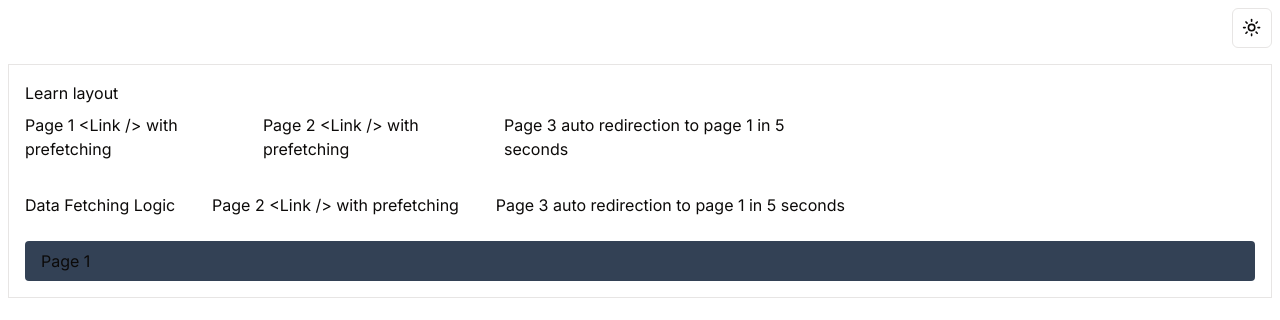
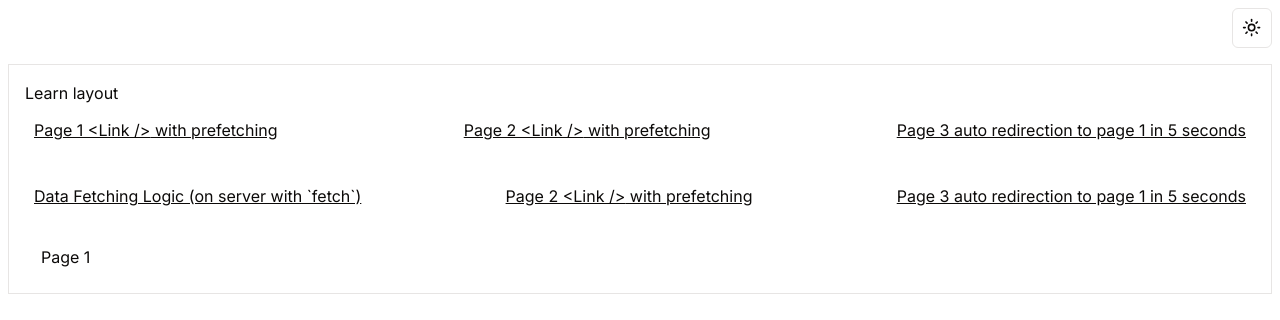
Before and after one commit to aditya-v22/nextjs-shadcn-template, a Next.js app: page /learn/page-1 in a window 1280 px wide. Shown: the top 320 px of the page. Built offline with nearby package versions, Linux system fonts and the light colour scheme.

Commit message:
Implement basic data fetching with fetch on server

```diff
--- /dev/null
+++ b/app/learn/data-fetching/layout.tsx
@@ -0,0 +1,14 @@
+export default function DataFetchingLayout({
+  children,
+}: {
+  children: React.ReactNode;
+}) {
+  return (
+    <div>
+      <h2>Data Fetching Example</h2>
+      <div className='mt-4 grid gap-4 sm:grid-cols-1 md:grid-cols-1 lg:grid-cols-2 xl:grid-cols-3'>
+        {children}
+      </div>
+    </div>
+  );
+}
--- /dev/null
+++ b/app/learn/data-fetching/loading.tsx
@@ -0,0 +1,7 @@
+import { PostSkeleton } from './post';
+
+export default function Loading() {
+  return new Array(12)
+    .fill(null)
+    .map((_, i) => <PostSkeleton key={i.toString()} />);
+}
--- /dev/null
+++ b/app/learn/data-fetching/page.tsx
@@ -0,0 +1,13 @@
+import PostCard, { Post } from './post';
+
+async function getPosts(): Promise<Post[]> {
+  await new Promise((resolve) => setTimeout(resolve, 2000));
+  const res = await fetch('https://jsonplaceholder.typicode.com/posts');
+  return res.json();
+}
+
+export default async function DataFetchingPage() {
+  const data = await getPosts();
+
+  return data.map((post) => <PostCard key={post.id} {...post} />);
+}
--- /dev/null
+++ b/app/learn/data-fetching/post.tsx
@@ -0,0 +1,59 @@
+import { Heart } from 'lucide-react';
+import { Button } from '@/components/ui/button';
+import {
+  Card,
+  CardContent,
+  CardDescription,
+  CardFooter,
+  CardHeader,
+  CardTitle,
+} from '@/components/ui/card';
+import Skeleton from '@/components/ui/skeleton';
+
+export interface Post {
+  userId: number;
+  id: number;
+  title: string;
+  body: string;
+}
+
+export function PostSkeleton() {
+  console.log('rendering skeleton');
+  return (
+    <Card>
+      <CardHeader>
+        <CardTitle className='capitalize'>
+          <Skeleton className='h-[72px] w-[150px] rounded-md' />
+        </CardTitle>
+        <CardDescription>
+          <Skeleton className='h-[20px] w-[300px] rounded-md' />
+        </CardDescription>
+      </CardHeader>
+      <CardContent>
+        <Skeleton className='h-[10px] w-[300px] rounded-md' />
+        <Skeleton className='mt-3 h-[10px] w-[250px] rounded-md' />
+        <Skeleton className='mt-3 h-[10px] w-[200px] rounded-md' />
+      </CardContent>
+      <CardFooter className='border-t px-6 py-4'>
+        <Skeleton className='h-[73px] w-[100px] rounded-md' />
+      </CardFooter>
+    </Card>
+  );
+}
+
+export default function PostCard({ body, id, title, userId }: Post) {
+  return (
+    <Card>
+      <CardHeader>
+        <CardTitle className='capitalize'>{title}</CardTitle>
+        <CardDescription>Posted by user {userId}</CardDescription>
+      </CardHeader>
+      <CardContent>{body}</CardContent>
+      <CardFooter className='border-t px-6 py-4'>
+        <Button variant='ghost' title='Like this post'>
+          <Heart color='red' />
+        </Button>
+      </CardFooter>
+    </Card>
+  );
+}
--- a/app/learn/layout.tsx
+++ b/app/learn/layout.tsx
@@ -10,28 +10,51 @@ export default function LearnLayout({
       <h1>Learn layout</h1>
       <section
         id='navigation-items'
-        className=' flex w-2/3 justify-between py-2'
+        className=' flex w-full justify-between py-2'
       >
-        <Link href='/learn/page-1'>{`Page 1 <Link />`} with prefetching</Link>
-        <Link href='/learn/page-2'>{`Page 2 <Link />`} with prefetching</Link>
-        <Link href='/learn/page-3'>
+        <Link
+          className='border border-white px-2 py-1 underline'
+          href='/learn/page-1'
+        >
+          {`Page 1 <Link />`} with prefetching
+        </Link>
+        <Link
+          className='border border-white px-2 py-1 underline'
+          href='/learn/page-2'
+        >
+          {`Page 2 <Link />`} with prefetching
+        </Link>
+        <Link
+          className='border border-white px-2 py-1 underline'
+          href='/learn/page-3'
+        >
           Page 3 auto redirection to page 1 in 5 seconds
         </Link>
       </section>
       <section
         id='navigation-items'
-        className='mt-4 flex w-2/3 justify-between py-2'
+        className='mt-4 flex w-full justify-between py-2'
       >
-        <Link href='/learn/data-fetching'>Data Fetching Logic</Link>
-        <Link href='/learn/page-2'>{`Page 2 <Link />`} with prefetching</Link>
-        <Link href='/learn/page-3'>
+        <Link
+          className='border border-white px-2 py-1 underline'
+          href='/learn/data-fetching'
+        >
+          Data Fetching Logic (on server with `fetch`)
+        </Link>
+        <Link
+          className='border border-white px-2 py-1 underline'
+          href='/learn/page-2'
+        >
+          {`Page 2 <Link />`} with prefetching
+        </Link>
+        <Link
+          className='border border-white px-2 py-1 underline'
+          href='/learn/page-3'
+        >
           Page 3 auto redirection to page 1 in 5 seconds
         </Link>
       </section>
-      <section
-        id='content'
-        className='mt-4 min-h-full rounded bg-slate-700 px-4 py-2'
-      >
+      <section id='content' className='mt-4 min-h-full rounded px-4 py-2'>
         {children}
       </section>
     </section>
--- a/app/learn/page-1/loading.tsx
+++ b/app/learn/page-1/loading.tsx
@@ -1,4 +1,4 @@
-import { Skeleton } from '@/components/ui/skeleton';
+import Skeleton from '@/components/ui/skeleton';
 
 export default function Loading() {
   return <Skeleton className='h-[20px] w-[100px] rounded-full' />;
--- /dev/null
+++ b/components/ui/card.tsx
@@ -0,0 +1,79 @@
+import * as React from "react"
+
+import { cn } from "@/lib/utils"
+
+const Card = React.forwardRef<
+  HTMLDivElement,
+  React.HTMLAttributes<HTMLDivElement>
+>(({ className, ...props }, ref) => (
+  <div
+    ref={ref}
+    className={cn(
+      "rounded-lg border bg-card text-card-foreground shadow-sm",
+      className
+    )}
+    {...props}
+  />
+))
+Card.displayName = "Card"
+
+const CardHeader = React.forwardRef<
+  HTMLDivElement,
+  React.HTMLAttributes<HTMLDivElement>
+>(({ className, ...props }, ref) => (
+  <div
+    ref={ref}
+    className={cn("flex flex-col space-y-1.5 p-6", className)}
+    {...props}
+  />
+))
+CardHeader.displayName = "CardHeader"
+
+const CardTitle = React.forwardRef<
+  HTMLParagraphElement,
+  React.HTMLAttributes<HTMLHeadingElement>
+>(({ className, ...props }, ref) => (
+  <h3
+    ref={ref}
+    className={cn(
+      "text-2xl font-semibold leading-none tracking-tight",
+      className
+    )}
+    {...props}
+  />
+))
+CardTitle.displayName = "CardTitle"
+
+const CardDescription = React.forwardRef<
+  HTMLParagraphElement,
+  React.HTMLAttributes<HTMLParagraphElement>
+>(({ className, ...props }, ref) => (
+  <p
+    ref={ref}
+    className={cn("text-sm text-muted-foreground", className)}
+    {...props}
+  />
+))
+CardDescription.displayName = "CardDescription"
+
+const CardContent = React.forwardRef<
+  HTMLDivElement,
+  React.HTMLAttributes<HTMLDivElement>
+>(({ className, ...props }, ref) => (
+  <div ref={ref} className={cn("p-6 pt-0", className)} {...props} />
+))
+CardContent.displayName = "CardContent"
+
+const CardFooter = React.forwardRef<
+  HTMLDivElement,
+  React.HTMLAttributes<HTMLDivElement>
+>(({ className, ...props }, ref) => (
+  <div
+    ref={ref}
+    className={cn("flex items-center p-6 pt-0", className)}
+    {...props}
+  />
+))
+CardFooter.displayName = "CardFooter"
+
+export { Card, CardHeader, CardFooter, CardTitle, CardDescription, CardContent }
--- /dev/null
+++ b/components/ui/input.tsx
@@ -0,0 +1,25 @@
+import * as React from "react"
+
+import { cn } from "@/lib/utils"
+
+export interface InputProps
+  extends React.InputHTMLAttributes<HTMLInputElement> {}
+
+const Input = React.forwardRef<HTMLInputElement, InputProps>(
+  ({ className, type, ...props }, ref) => {
+    return (
+      <input
+        type={type}
+        className={cn(
+          "flex h-10 w-full rounded-md border border-input bg-background px-3 py-2 text-sm ring-offset-background file:border-0 file:bg-transparent file:text-sm file:font-medium placeholder:text-muted-foreground focus-visible:outline-none focus-visible:ring-2 focus-visible:ring-ring focus-visible:ring-offset-2 disabled:cursor-not-allowed disabled:opacity-50",
+          className
+        )}
+        ref={ref}
+        {...props}
+      />
+    )
+  }
+)
+Input.displayName = "Input"
+
+export { Input }
--- /dev/null
+++ b/components/ui/skeleton.tsx
@@ -0,0 +1,13 @@
+import { cn } from '@/lib/utils';
+
+export default function Skeleton({
+  className,
+  ...props
+}: React.HTMLAttributes<HTMLDivElement>) {
+  return (
+    <div
+      className={cn('animate-pulse rounded-md bg-muted', className)}
+      {...props}
+    />
+  );
+}
```
